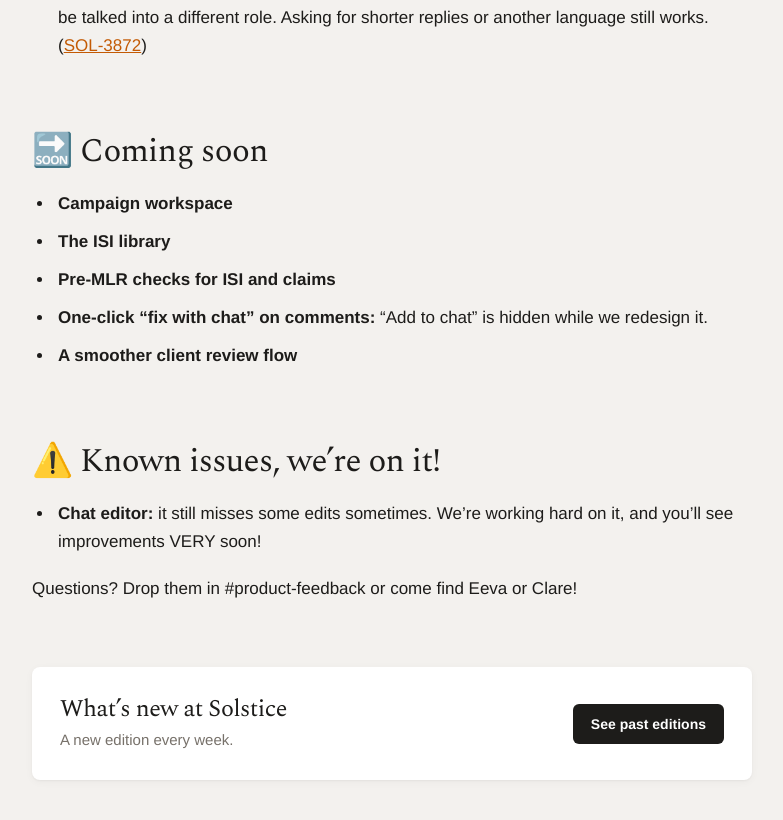
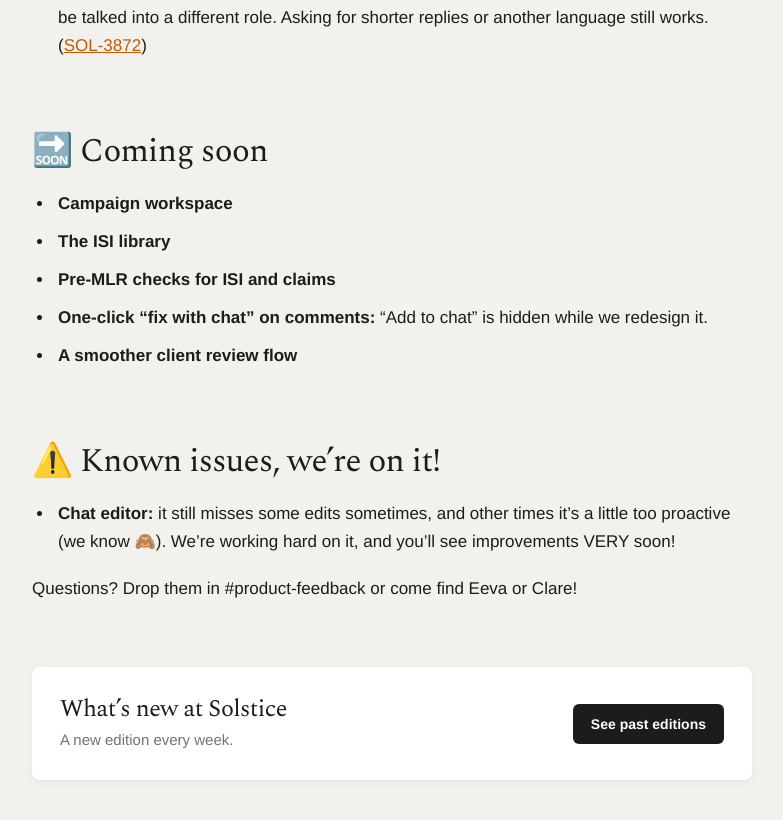
Before and after one commit to eeva-ff/solstice-newsletter, a Jekyll site: the page built from _posts/2026-11-12-whats-new.md, in a window 1280 px wide and 900 px high, scrolled down 2081 px. Shown: the top 820 px of the window, without its empty margins (248-1031 px from the left). Built offline with Jekyll 4.4.1, drawn with Linux system fonts in a browser that asks for light colours; a style sheet for code colours, icons or effects is not loaded.

Commit message:
Nov 12 edition: cheekier chat editor known issue
Co-Authored-By: Claude Opus 5.5 <noreply@anthropic.com>
Claude-Session: https://claude.ai/code/session_01MtDLRoeVGt5j42yVCPqb8w

```diff
--- a/_posts/2026-11-12-whats-new.md
+++ b/_posts/2026-11-12-whats-new.md
@@ -46,6 +46,6 @@ Spotted a typo in a brand’s name? Anyone who can open the brand profile can no
 
 ## ⚠️ Known issues, we’re on it!
 
-- **Chat editor:** it still misses some edits sometimes. We’re working hard on it, and you’ll see improvements VERY soon!
+- **Chat editor:** it still misses some edits sometimes, and other times it’s a little too proactive (we know 🙈). We’re working hard on it, and you’ll see improvements VERY soon!
 
 Questions? Drop them in #product-feedback or come find Eeva or Clare!
```
